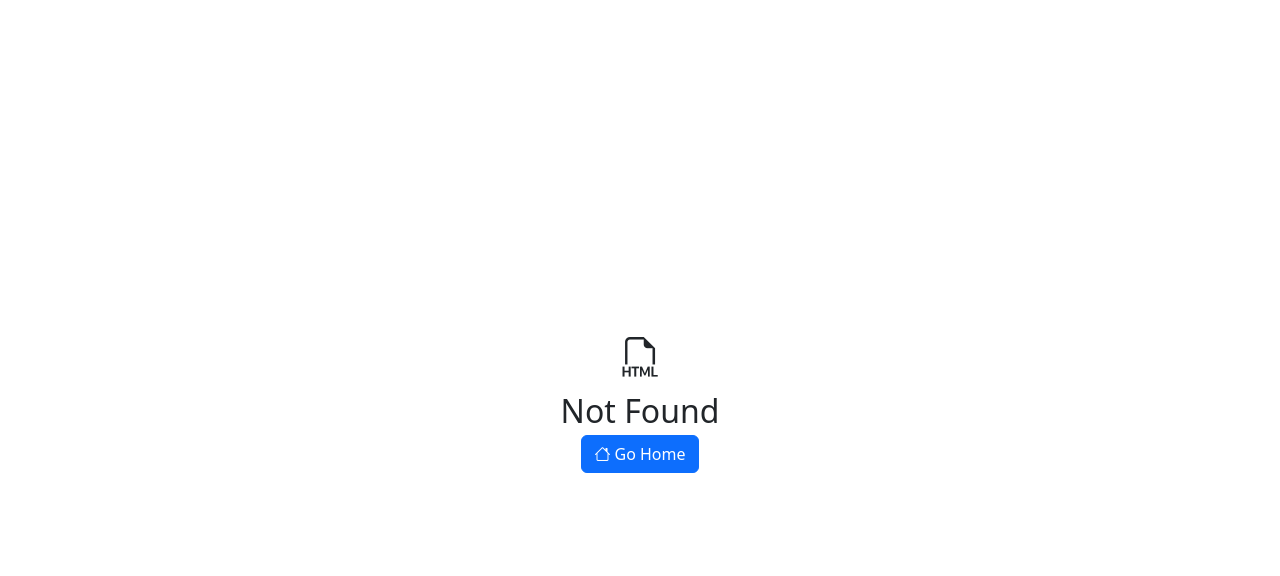
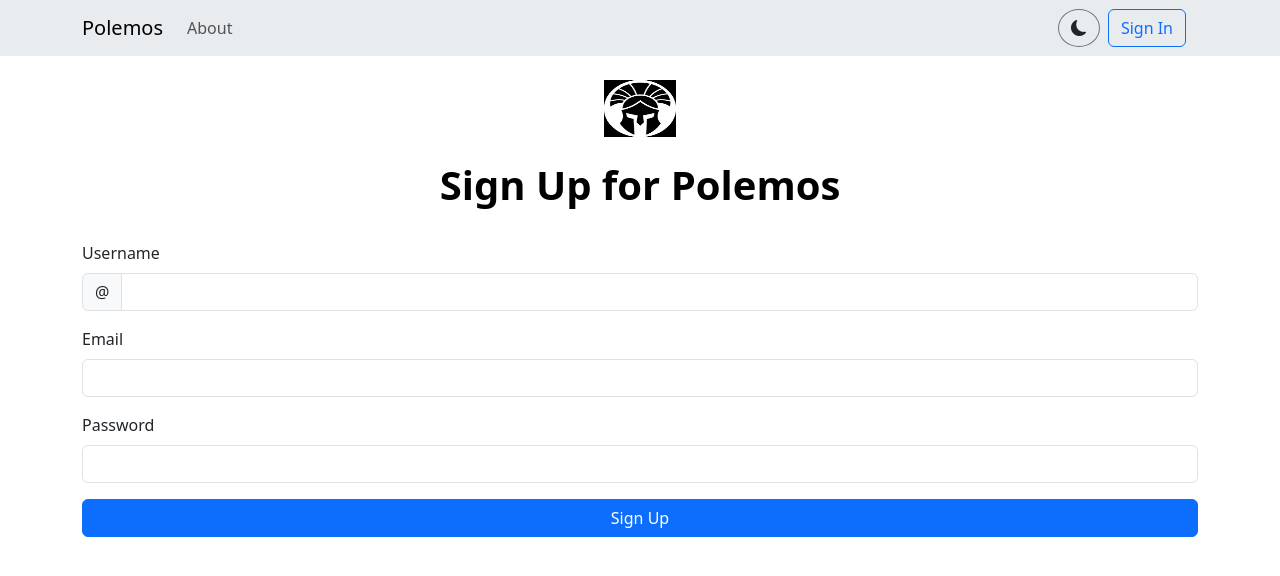
Before and after one commit to jasonscrouch/polemos, a React (Vite) app in the folder polemos-spa/: page /signup in a window 1280 px wide. Before the commit this address had no page. Shown: the top 576 px of the page. Built offline with nearby package versions, Linux system fonts and the light colour scheme.

Commit message:
WIP Sign In and Sign Up

```diff
--- a/polemos-spa/src/App.tsx
+++ b/polemos-spa/src/App.tsx
@@ -6,6 +6,7 @@ import Layout from "./components/Layout";
 import NotFound from "./components/pages/NotFound";
 import About from "./components/pages/About";
 import SignIn from "./components/pages/SignIn";
+import SignUp from "./components/pages/SignUp";
 
 export default function App()
 {
@@ -18,6 +19,7 @@ export default function App()
               <Route index element={ <Home/> } />
               <Route path="/about" element={ <About />} />
               <Route path="/signin" element={ <SignIn /> }></Route>
+              <Route path="/signup" element={ <SignUp />}></Route>
             </Route>
             <Route path="/*" element={<NotFound />}/>
           </Routes>
--- a/polemos-spa/src/components/pages/About.tsx
+++ b/polemos-spa/src/components/pages/About.tsx
@@ -3,13 +3,13 @@ import { Container } from "react-bootstrap";
 export default function About() {
 
     return(
-        <Container className="rounded-2 bg-body-tertiary p-2">
+        <>
             <Container className="display-5 fw-bold text-body-emphasis mb-1">What is Polemos?</Container>
-            <Container className="lead">'Polemos' is the English transliteration of the Greek word πόλεμος, which means 'war.'</Container>
-            <Container>The creator of this application found it a most appropriate name when he first endeavored to create it.
-                Not only would the creation process be a struggle, but also the end result. As you use this application to create, battle, and review your statistics, you'll find Greek themes drawn upon throughout.
-                We hope that you enjoy their use.
-            </Container>
-        </Container>
+            <Container className="lead">'Polemos' is the English transliteration of the Greek word πόλεμος</Container>
+            <Container>Meaning 'war,' the creator of this application found it a most appropriate name.
+                Not only would the creation process be a struggle but also the end result.
+                As the name suggests, this application is built to help you create, battle, and review your combatant's statistics.
+                I hope that you enjoy using it as much as I enjoyed making it.</Container>
+        </>
     );
 }
--- a/polemos-spa/src/components/pages/SignIn.tsx
+++ b/polemos-spa/src/components/pages/SignIn.tsx
@@ -1,10 +1,41 @@
-import { Container } from "react-bootstrap";
+import { Container, Row, Col, Button, Image } from "react-bootstrap";
+import { Link } from "react-router";
 
 export default function SignIn() {
 
-    // todo: reference https://getbootstrap.com/docs/5.3/examples/checkout/ for the form
+    // todo: enable this to actually work
 
     return (
-        <Container></Container>
+        <>
+            <Container className="py-3 text-center">
+                <Image className="d-block mx-auto mb-4" src="/greek_helmet.png" alt="" width="72" height="57" />
+                <p className="display-6 fw-bold text-body-emphasis">Sign In to Polemos</p>
+            </Container>
+            <form className="needs-validation" noValidate onSubmit={(e) => {e.preventDefault()}}>
+                <Row className="g-3">
+                    <Col lg="12">
+                        <label htmlFor="username" className="form-label">Username</label>
+                        <div className="input-group has-validation">
+                            <span className="input-group-text">@</span>
+                            <input type="text" className="form-control" id="username" placeholder="" required />
+                            <Container className="invalid-feedback">Please enter a username.</Container>
+                        </div>
+                    </Col>
+                    <Col lg="12">
+                        <label htmlFor="email" className="form-label">Password</label>
+                        <input type="password" className="form-control" id="password" placeholder="" required/>
+                        <Container className="invalid-feedback">Please enter a password.</Container>
+                    </Col>
+                    <Col>
+                        <Button className="w-100" type="submit">Sign In</Button>
+                    </Col>
+                </Row>
+            </form>
+            <hr className="my-4" />
+            <Container className="text-center">
+                <p className="">New here?</p>
+                <Link to="/signup" className="btn btn-danger">Sign Up</Link>
+            </Container>
+        </>
     );
 }
--- /dev/null
+++ b/polemos-spa/src/components/pages/SignUp.tsx
@@ -0,0 +1,56 @@
+import { Button, Col, Container, Image, Row } from "react-bootstrap";
+
+export default function SignUp() {
+
+// todo: enable this to actually work
+
+function handleOnSubmit(e: React.FormEvent) {
+    e.preventDefault();
+
+    // toggle to Bootstrap "was-validated" class on the form element
+    // ensure that there are no errors
+
+    // todo: check if user already exists
+    // if so, then return error
+    // else, proceed
+
+    // todo: on sucess, we'll redirect Profile, making sure to update the "Sign In" button to userName
+    // Profile will have userName and a list of your combatants
+    // button to "Add" and "Battle"
+
+}
+
+    return (
+        <>
+            <Container className="py-3 text-center">
+                <Image className="d-block mx-auto mb-4" src="/greek_helmet.png" alt="" width="72" height="57" />
+                <p className="display-6 fw-bold text-body-emphasis">Sign Up for Polemos</p>
+            </Container>
+            <form className="needs-validation" noValidate onSubmit={(e) => handleOnSubmit(e)}>
+                <Row className="g-3">
+                    <Col lg="12">
+                        <label htmlFor="username" className="form-label">Username</label>
+                        <div className="input-group has-validation">
+                            <span className="input-group-text">@</span>
+                            <input type="text" className="form-control" id="username" placeholder="" required />
+                            <Container className="invalid-feedback">Please enter a username.</Container>
+                        </div>
+                    </Col>
+                    <Col lg="12">
+                        <label htmlFor="email" className="form-label">Email</label>
+                        <input type="email" className="form-control" id="email" placeholder="" required/>
+                        <Container className="invalid-feedback">Please enter a valid email address.</Container>
+                    </Col>
+                    <Col lg="12">
+                        <label htmlFor="email" className="form-label">Password</label>
+                        <input type="password" className="form-control" id="password" placeholder="" required/>
+                        <Container className="invalid-feedback">Please enter a password.</Container>
+                    </Col>
+                    <Col>
+                        <Button className="w-100" type="submit">Sign Up</Button>
+                    </Col>
+                </Row>
+            </form>
+        </>
+    );
+}
```
